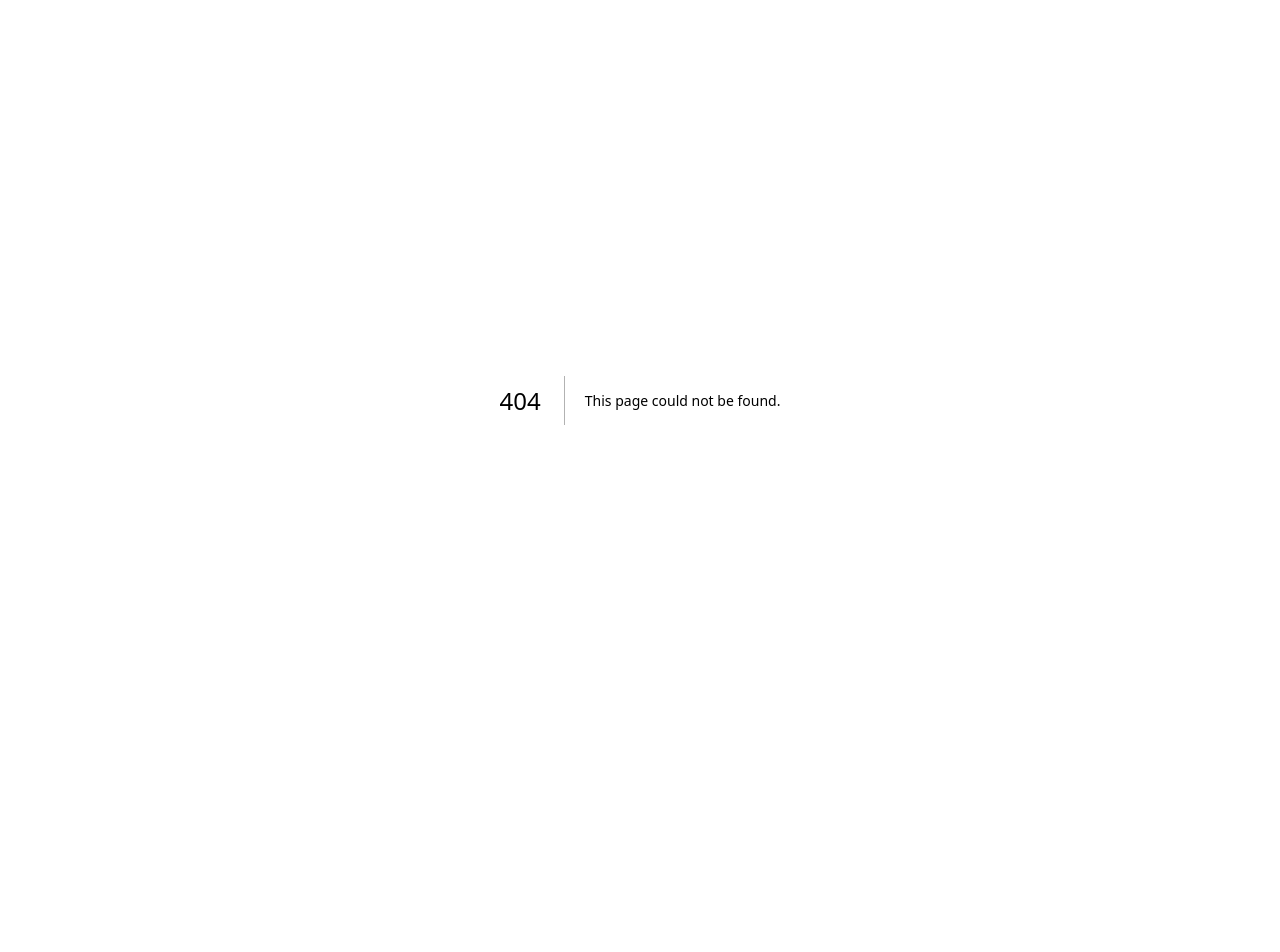
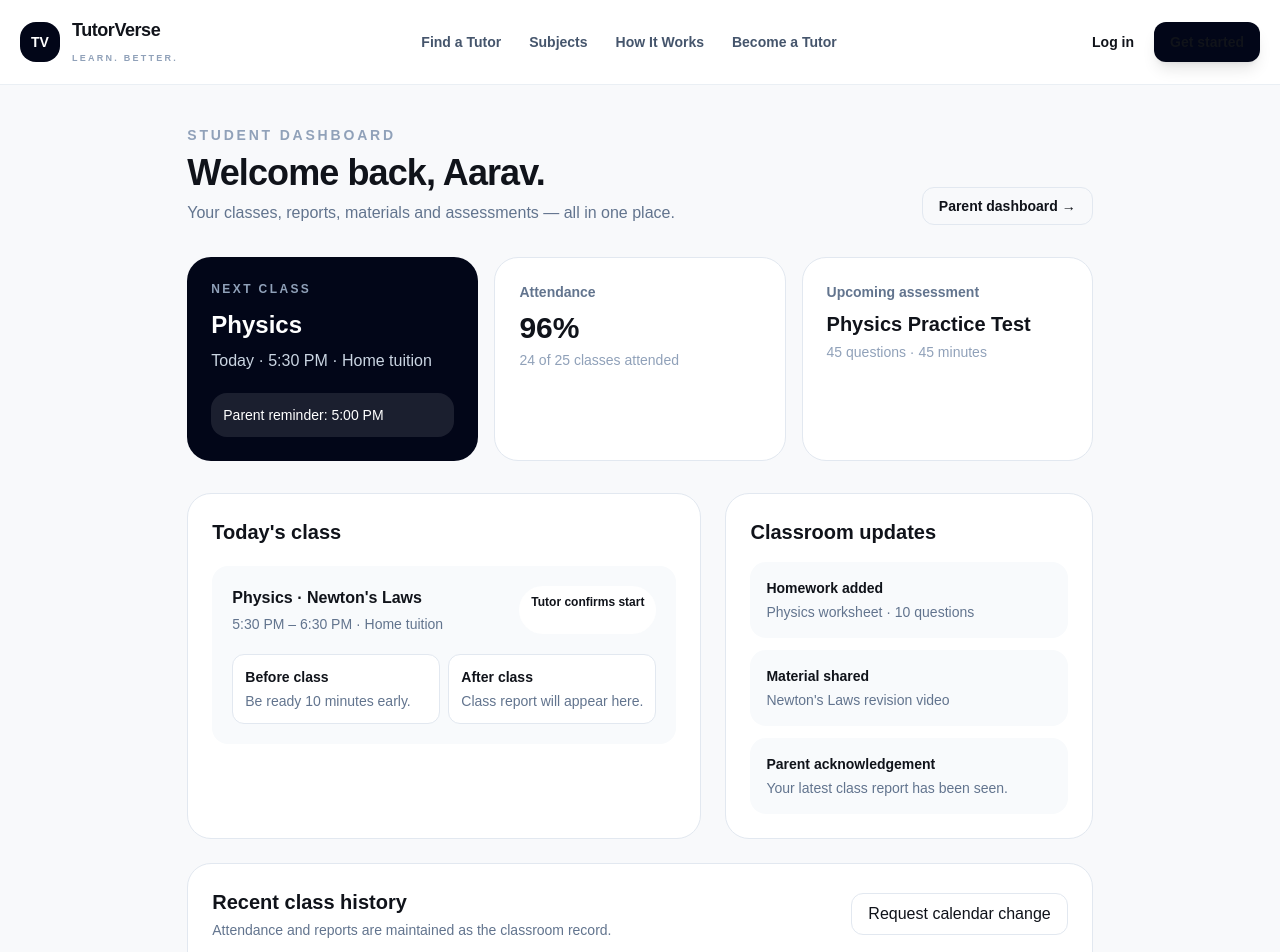
Before and after one commit to randomsoul/TutorVerse, a Next.js app: page /TutorVerse/student-dashboard in a window 1280 px wide. Before the commit this address had no page. Shown: the top 952 px of the page. Before the commit the page ends 800 px from the top, so only its background shows below. Built offline with nearby package versions, Linux system fonts and the light colour scheme.

Commit message:
Add student dashboard with class status and reports

```diff
--- /dev/null
+++ b/app/student-dashboard/page.tsx
@@ -0,0 +1,18 @@
+'use client';
+
+import { useState } from 'react';
+import Link from 'next/link';
+import { Header, Footer } from '../components/site';
+
+export default function StudentDashboard(){
+ const [requestSent,setRequestSent]=useState(false);
+ return <><Header/><main className="mx-auto max-w-7xl px-5 py-10">
+  <p className="text-sm font-bold uppercase tracking-[.2em] text-slate-400">Student dashboard</p><div className="mt-2 flex flex-col justify-between gap-3 md:flex-row md:items-end"><div><h1 className="text-4xl font-black tracking-tight">Welcome back, Aarav.</h1><p className="mt-2 text-slate-500">Your classes, reports, materials and assessments — all in one place.</p></div><Link href="/parent-dashboard" className="rounded-xl border border-slate-200 px-4 py-2 text-sm font-bold">Parent dashboard →</Link></div>
+  <section className="mt-8 grid gap-4 md:grid-cols-3"><div className="rounded-3xl bg-slate-950 p-6 text-white"><p className="text-xs font-bold uppercase tracking-[.2em] text-slate-400">Next class</p><h2 className="mt-3 text-2xl font-black">Physics</h2><p className="mt-2 text-slate-300">Today · 5:30 PM · Home tuition</p><div className="mt-5 rounded-2xl bg-white/10 p-3 text-sm">Parent reminder: 5:00 PM</div></div><div className="rounded-3xl border border-slate-200 bg-white p-6"><p className="text-sm font-semibold text-slate-500">Attendance</p><p className="mt-2 text-3xl font-black">96%</p><p className="mt-1 text-sm text-slate-400">24 of 25 classes attended</p></div><div className="rounded-3xl border border-slate-200 bg-white p-6"><p className="text-sm font-semibold text-slate-500">Upcoming assessment</p><p className="mt-2 text-xl font-black">Physics Practice Test</p><p className="mt-1 text-sm text-slate-400">45 questions · 45 minutes</p></div></section>
+  <section className="mt-8 grid gap-6 lg:grid-cols-[1.4fr_1fr]">
+   <div className="rounded-3xl border border-slate-200 bg-white p-6"><h2 className="text-xl font-black">Today&apos;s class</h2><div className="mt-5 rounded-2xl bg-slate-50 p-5"><div className="flex flex-col justify-between gap-3 md:flex-row"><div><b>Physics · Newton&apos;s Laws</b><p className="mt-1 text-sm text-slate-500">5:30 PM – 6:30 PM · Home tuition</p></div><span className="rounded-full bg-white px-3 py-2 text-xs font-bold">Tutor confirms start</span></div><div className="mt-5 grid gap-2 md:grid-cols-2"><div className="rounded-xl border border-slate-200 bg-white p-3 text-sm"><b>Before class</b><p className="mt-1 text-slate-500">Be ready 10 minutes early.</p></div><div className="rounded-xl border border-slate-200 bg-white p-3 text-sm"><b>After class</b><p className="mt-1 text-slate-500">Class report will appear here.</p></div></div></div></div>
+   <div className="rounded-3xl border border-slate-200 bg-white p-6"><h2 className="text-xl font-black">Classroom updates</h2><div className="mt-4 grid gap-3 text-sm"><div className="rounded-2xl bg-slate-50 p-4"><b>Homework added</b><p className="mt-1 text-slate-500">Physics worksheet · 10 questions</p></div><div className="rounded-2xl bg-slate-50 p-4"><b>Material shared</b><p className="mt-1 text-slate-500">Newton&apos;s Laws revision video</p></div><div className="rounded-2xl bg-slate-50 p-4"><b>Parent acknowledgement</b><p className="mt-1 text-slate-500">Your latest class report has been seen.</p></div></div></div>
+  </section>
+  <section className="mt-6 rounded-3xl border border-slate-200 bg-white p-6"><div className="flex items-center justify-between"><div><h2 className="text-xl font-black">Recent class history</h2><p className="mt-1 text-sm text-slate-500">Attendance and reports are maintained as the classroom record.</p></div><button onClick={()=>setRequestSent(true)} className="rounded-xl border border-slate-200 px-4 py-2 text-sm font-bold">Request calendar change</button></div><div className="mt-5 overflow-x-auto"><table className="w-full text-left text-sm"><thead className="text-xs uppercase tracking-wider text-slate-400"><tr><th className="pb-3">Date</th><th className="pb-3">Subject</th><th className="pb-3">Status</th><th className="pb-3">Report</th></tr></thead><tbody className="divide-y divide-slate-100"><tr><td className="py-4">Today</td><td>Physics</td><td><span className="font-bold">Attended</span></td><td>Available</td></tr><tr><td className="py-4">12 Sept</td><td>Chemistry</td><td><span className="font-bold">Attended</span></td><td>Available</td></tr><tr><td className="py-4">10 Sept</td><td>Mathematics</td><td><span className="font-bold">Attended</span></td><td>Available</td></tr></tbody></table></div>{requestSent&&<p className="mt-4 text-sm font-semibold text-slate-600">✓ Request sent to the Saral Vigyan admin team for confirmation.</p>}</section>
+ </main><Footer/></>;
+}
```
